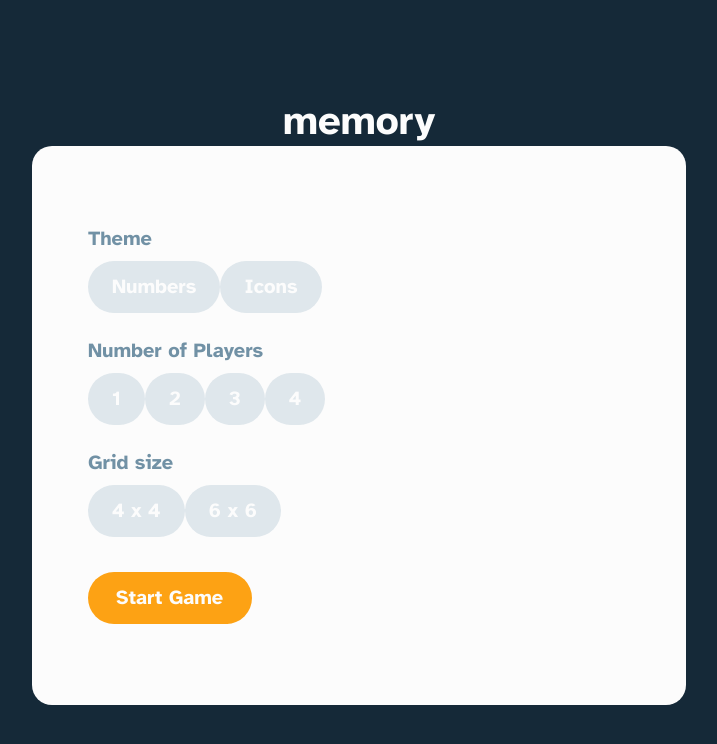
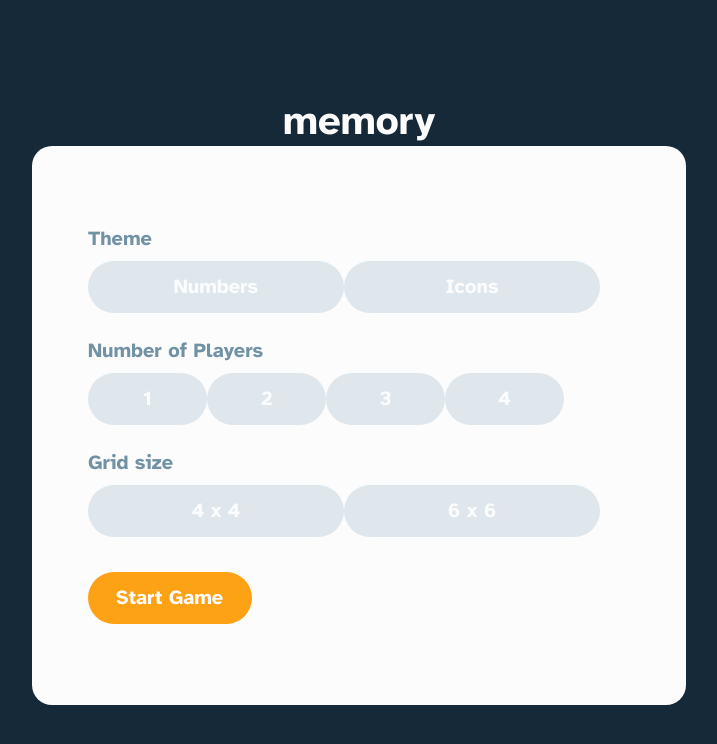
Before and after one commit to ssejjemba/memory, a Next.js app: page / in a window 1280 px wide. Shown: the top 744 px of the page, without its empty margins (281-998 px from the left). Built offline with nearby package versions, Linux system fonts and the light colour scheme.

Commit message:
style(Buttons): apply different styles to the different btn props.

```diff
--- a/src/components/buttons/button-secondary/ButtonSecondary.module.css
+++ b/src/components/buttons/button-secondary/ButtonSecondary.module.css
@@ -9,6 +9,14 @@
   margin-top: 1rem;
 }
 
+.text-btn {
+  width: 25.6rem;
+}
+
+.number-btn {
+  width: 11.9rem;
+}
+
 .btn-secondary:hover {
   opacity: 0.8;
 }
```
